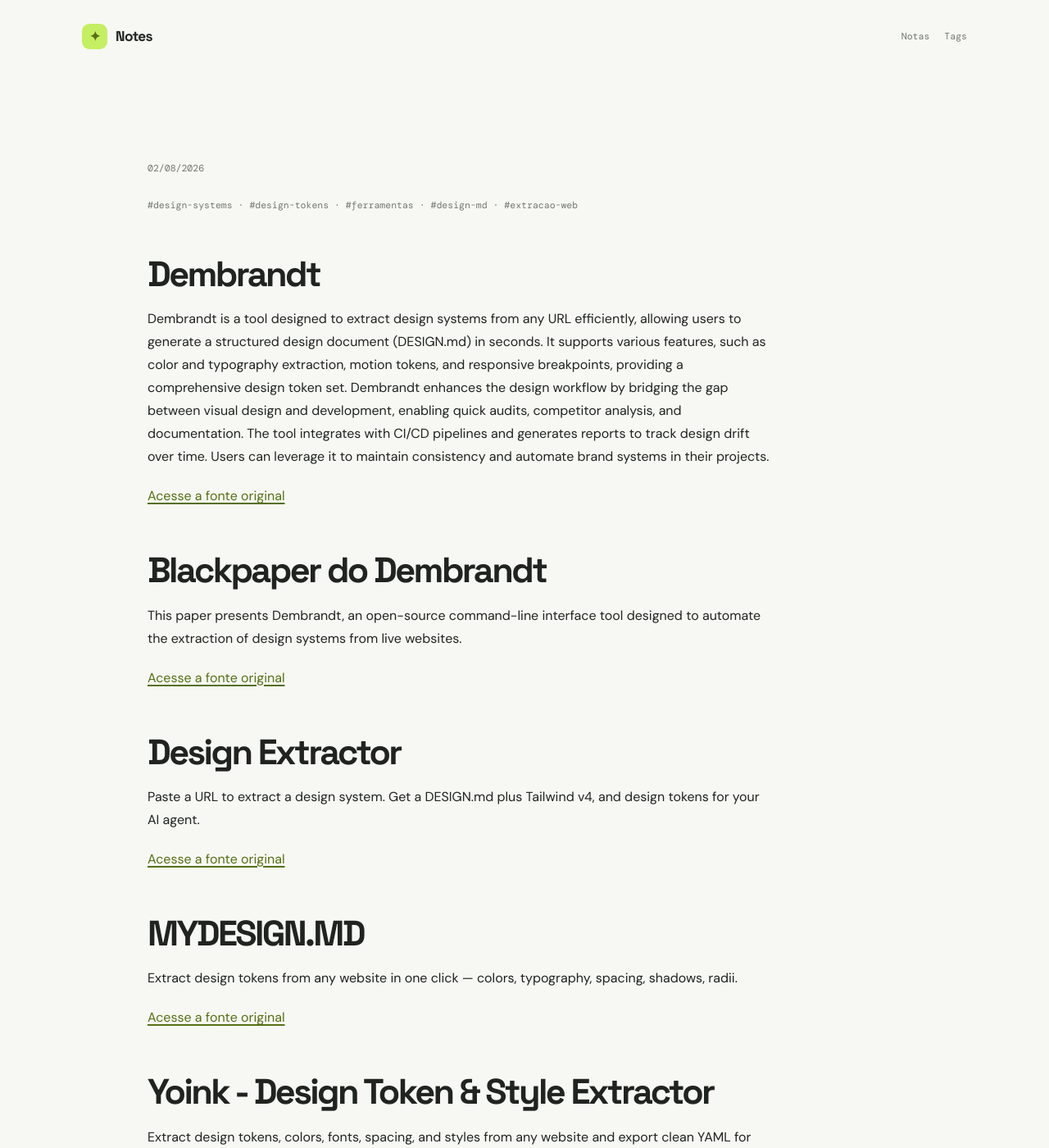
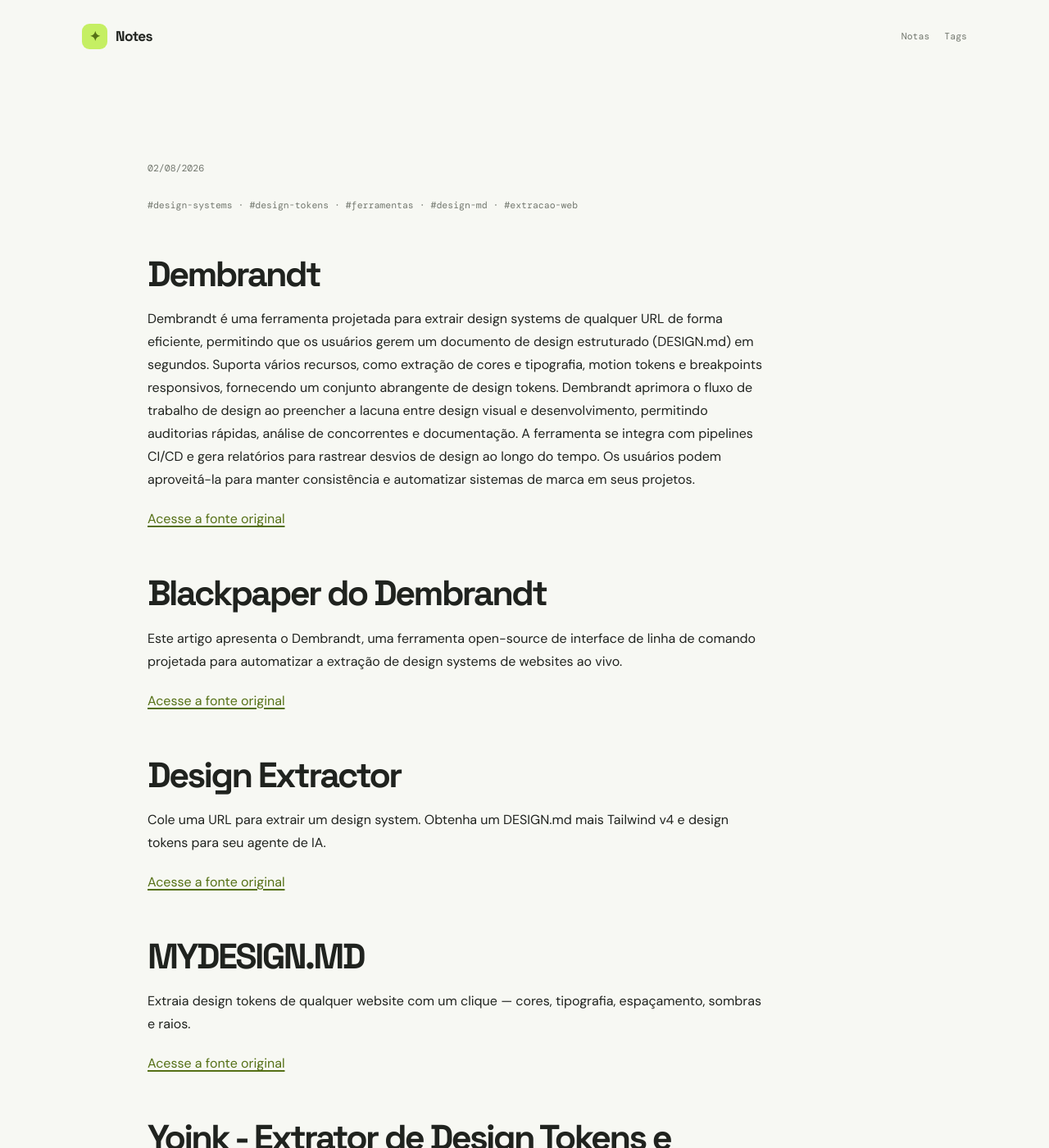
Before and after one commit to ronanrodrigo/notes, a Jekyll site: the page built from _posts/2026-08-02-dembrandt-extracao-design-systems.md, in a window 1280 px wide and 1400 px high. Shown: the whole window at 82% size. Built offline with Jekyll 4.4.1, drawn with Linux system fonts in a browser that asks for light colours; some of the changed text lies outside the part shown.

Commit message:
curate: tradução para português brasileiro - Dembrandt e ferramentas de extração de design systems"

```diff
--- a/_posts/2026-08-02-dembrandt-extracao-design-systems.md
+++ b/_posts/2026-08-02-dembrandt-extracao-design-systems.md
@@ -12,30 +12,30 @@
 
 ## Dembrandt
 
-Dembrandt is a tool designed to extract design systems from any URL efficiently, allowing users to generate a structured design document (DESIGN.md) in seconds. It supports various features, such as color and typography extraction, motion tokens, and responsive breakpoints, providing a comprehensive design token set. Dembrandt enhances the design workflow by bridging the gap between visual design and development, enabling quick audits, competitor analysis, and documentation. The tool integrates with CI/CD pipelines and generates reports to track design drift over time. Users can leverage it to maintain consistency and automate brand systems in their projects.
+Dembrandt é uma ferramenta projetada para extrair design systems de qualquer URL de forma eficiente, permitindo que os usuários gerem um documento de design estruturado (DESIGN.md) em segundos. Suporta vários recursos, como extração de cores e tipografia, motion tokens e breakpoints responsivos, fornecendo um conjunto abrangente de design tokens. Dembrandt aprimora o fluxo de trabalho de design ao preencher a lacuna entre design visual e desenvolvimento, permitindo auditorias rápidas, análise de concorrentes e documentação. A ferramenta se integra com pipelines CI/CD e gera relatórios para rastrear desvios de design ao longo do tempo. Os usuários podem aproveitá-la para manter consistência e automatizar sistemas de marca em seus projetos.
 
 [Acesse a fonte original](https://www.dembrandt.com)
 
 ## Blackpaper do Dembrandt
 
-This paper presents Dembrandt, an open-source command-line interface tool designed to automate the extraction of design systems from live websites.
+Este artigo apresenta o Dembrandt, uma ferramenta open-source de interface de linha de comando projetada para automatizar a extração de design systems de websites ao vivo.
 
 [Acesse a fonte original](https://www.dembrandt.com/blackpaper)
 
 ## Design Extractor
 
-Paste a URL to extract a design system. Get a DESIGN.md plus Tailwind v4, and design tokens for your AI agent.
+Cole uma URL para extrair um design system. Obtenha um DESIGN.md mais Tailwind v4 e design tokens para seu agente de IA.
 
 [Acesse a fonte original](https://www.design-extractor.com/)
 
 ## MYDESIGN.MD
 
-Extract design tokens from any website in one click — colors, typography, spacing, shadows, radii.
+Extraia design tokens de qualquer website com um clique — cores, tipografia, espaçamento, sombras e raios.
 
 [Acesse a fonte original](https://www.mydesignmd.com/design-token-extractor)
 
-## Yoink - Design Token & Style Extractor
+## Yoink - Extrator de Design Tokens e Estilos
 
-Extract design tokens, colors, fonts, spacing, and styles from any website and export clean YAML for design systems and AI tools.
+Extraia design tokens, cores, fontes, espaçamento e estilos de qualquer website e exporte YAML limpo para design systems e ferramentas de IA.
 
 [Acesse a fonte original](https://chromewebstore.google.com/detail/yoink-design-token-style/bgdlplmmdmekinbhmmbmmfgpiapmommc)
```
